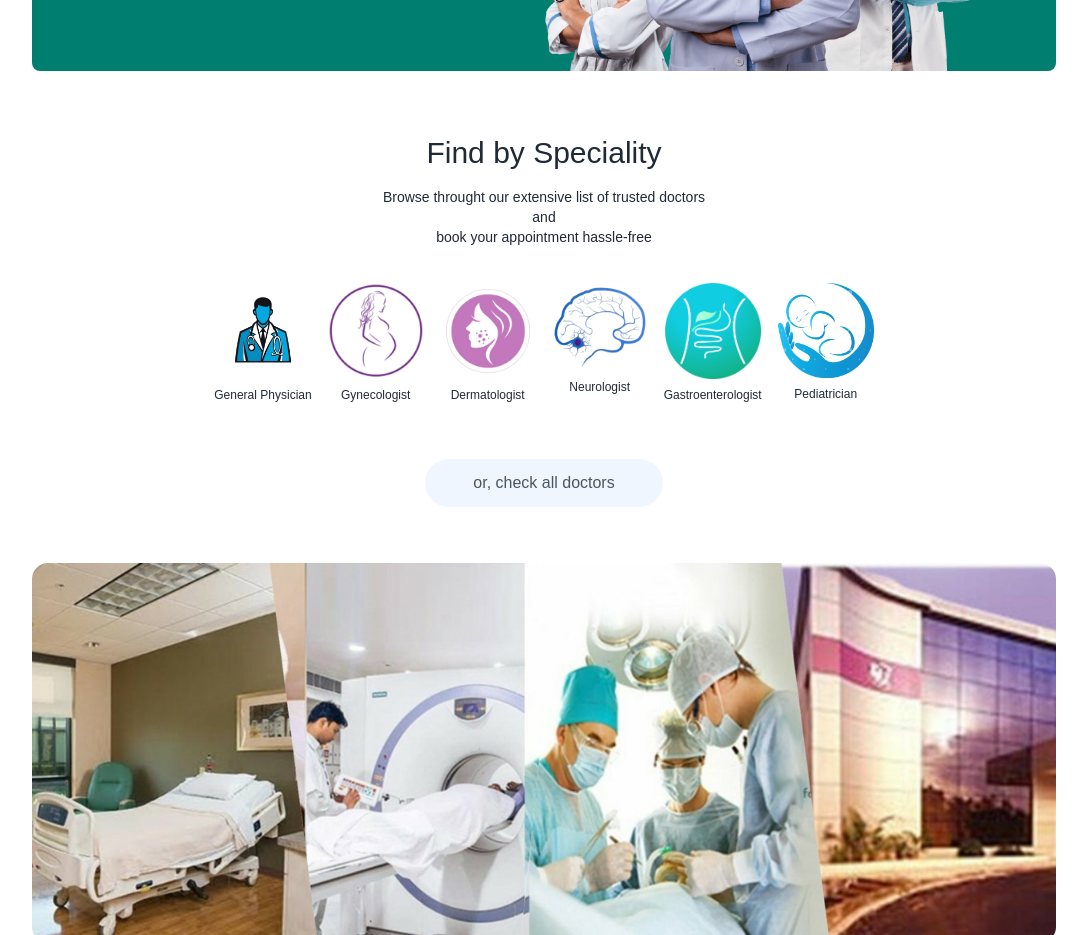
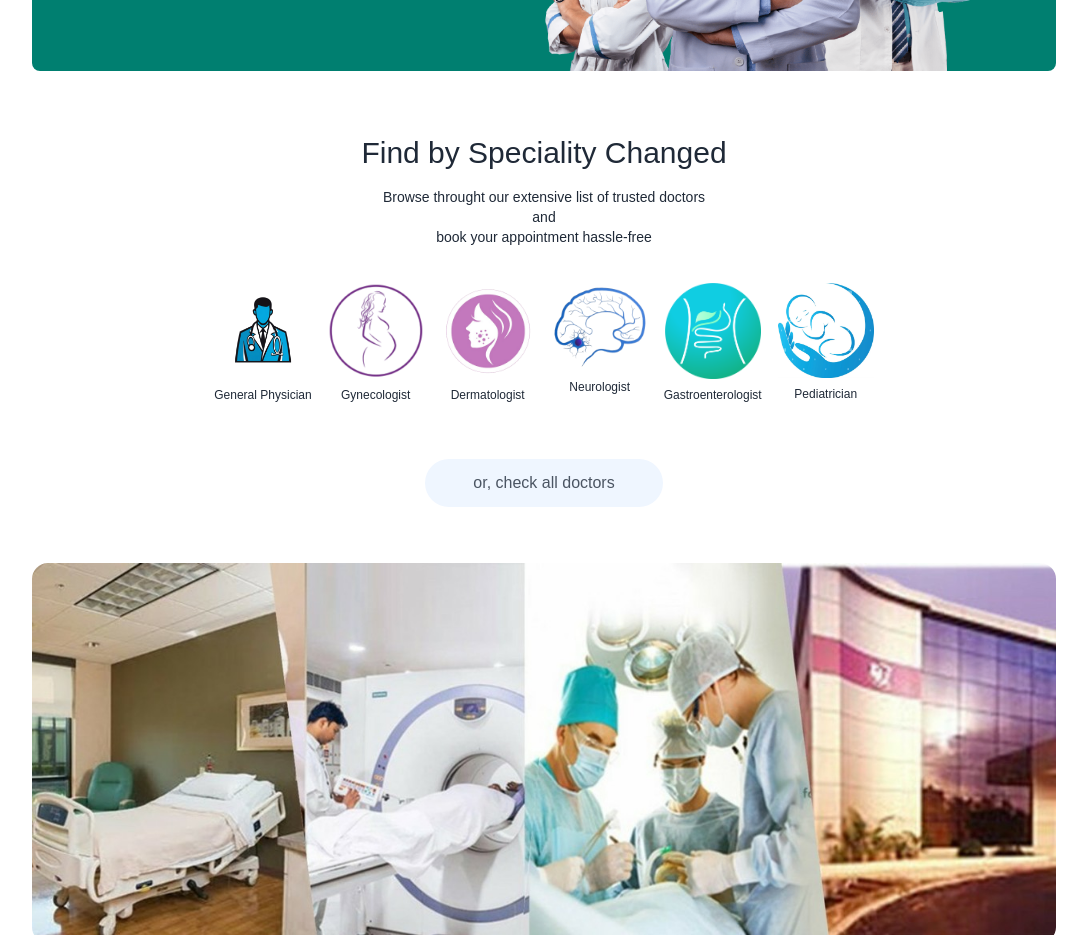
Before and after one commit to vibhord-work/Project-Application, a React (Vite) app in the folder frontend/: page / in a window 1280 px wide. Shown: the part 1160-2095 px from the top of the page, without its empty margins (96-1183 px from the left). Built offline with nearby package versions, Linux system fonts and the light colour scheme.

Commit message:
change of Speciality Title

```diff
--- a/frontend/src/components/SpecialityMenu.jsx
+++ b/frontend/src/components/SpecialityMenu.jsx
@@ -9,7 +9,7 @@ const SpecialityMenu = () => {
 
     return (
         <div className='flex flex-col items-center gap-4 py-16 text-gray-800' id='speciality'>
-            <h1 className='text-3xl font-medium'>Find by Speciality </h1>
+            <h1 className='text-3xl font-medium'>Find by Speciality Changed </h1>
             <p className='w-1/3 text-center text-sm'>Browse throught our extensive list of trusted doctors and<br/>book your appointment hassle-free</p>
             <div className='flex sm:justify-center gap-4 pt-5 w-full overflow-scroll'>
                 <Link onClick={() => scrollTo(0,0)} className='flex flex-col items-center text-xs cursor-pointer flex-shrink-0 hover:translate-y-[-10px] transition-all duration-500' key={0} to={'/doctors/general-physician'}>
```
